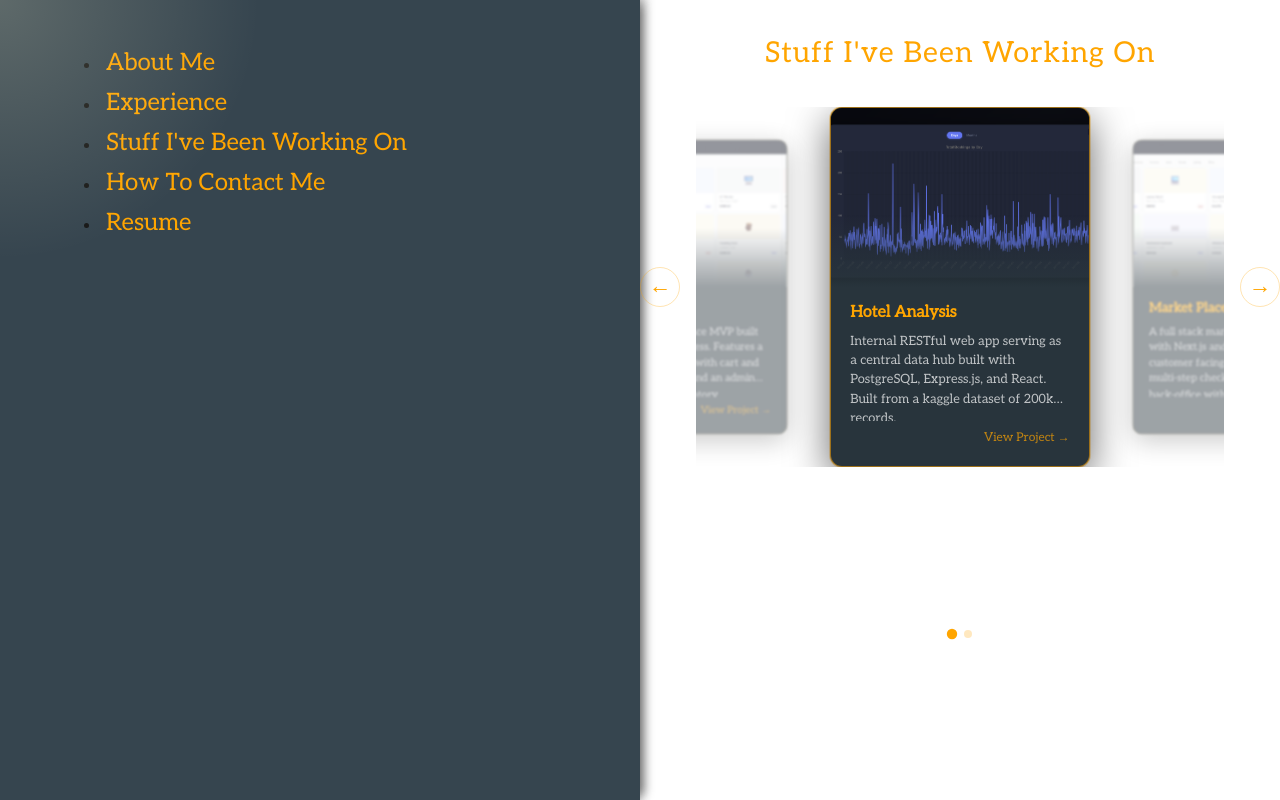
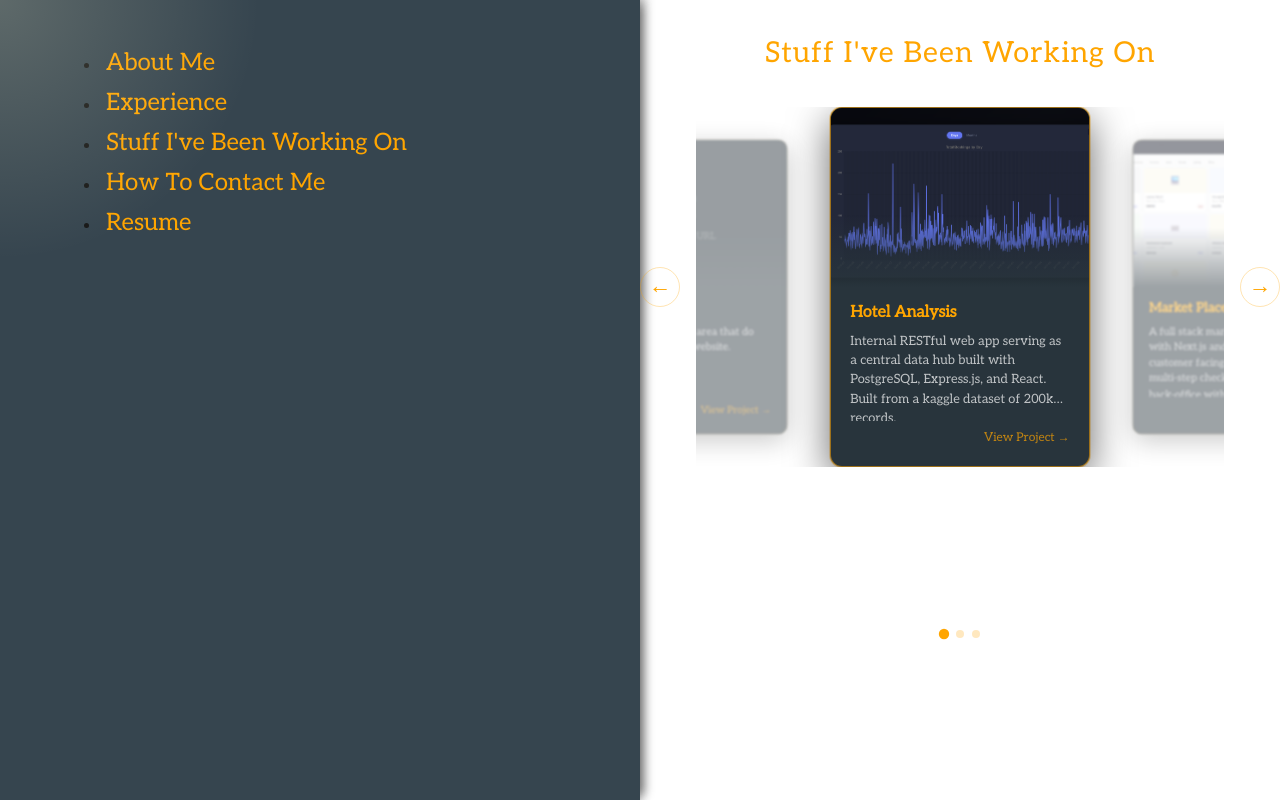
Before and after one commit to BoredProjects/Personal-Site, a Next.js app: page / in a window 1280 px wide. Both pictures are taken after a click on the button "Stuff I've Been Working On". Built offline with nearby package versions, Linux system fonts and the light colour scheme.

Commit message:
Added blank third project

```diff
--- a/app/comps/ProjectCarousal.tsx
+++ b/app/comps/ProjectCarousal.tsx
@@ -22,6 +22,11 @@ const PROJECTS: Project[] = [
     desc: "A full stack marketplace MVP built with Next.js and Express. Features a customer facing shop with cart and multi-step checkout, and an admin back-office with inventory management, vendor CRM, order tracking, and a guided tooltip tour. ",
     image: '/market-place.png',
     link: 'https://marketplace-production-7e33.up.railway.app/dashboard'
+  },{
+    title: "Prospect Miner",
+    desc: "Pulls companies in an area that do not currently have a website.",
+    image: "",
+    link: ""
   }
 ];
 // ────────────────────────────────────────────────────────────────────────────
```
